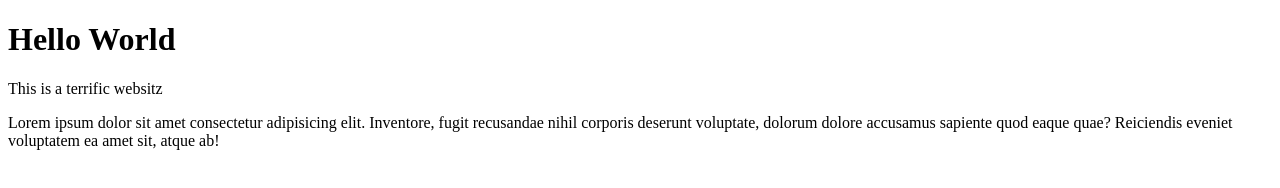
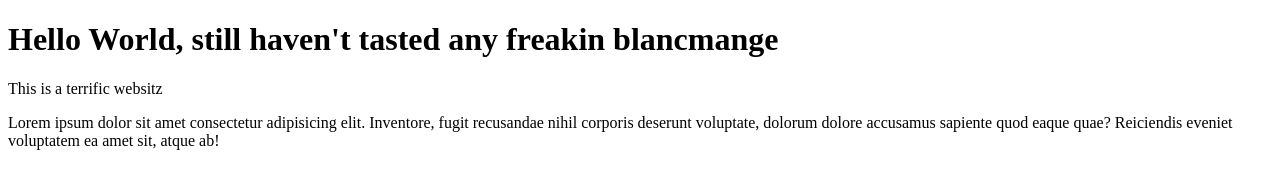
Before and after one commit to MttRussell/branching, a plain HTML site: page index.html in a window 1280 px wide. Drawn offline with Linux system fonts and the light colour scheme.

Commit message:
updated heading

```diff
--- a/index.html
+++ b/index.html
@@ -7,7 +7,7 @@
   <title>Git branching lesson on test</title>
 </head>
 <body>
-<h1>Hello World</h1>
+<h1>Hello World, still haven't tasted any freakin blancmange</h1>
 <p>This is a terrific websitz</p>
 <article class="featureBranch">
   <p>Lorem ipsum dolor sit amet consectetur adipisicing elit. Inventore, fugit recusandae nihil corporis deserunt voluptate, dolorum dolore accusamus sapiente quod eaque quae? Reiciendis eveniet voluptatem ea amet sit, atque ab!</p>
```
